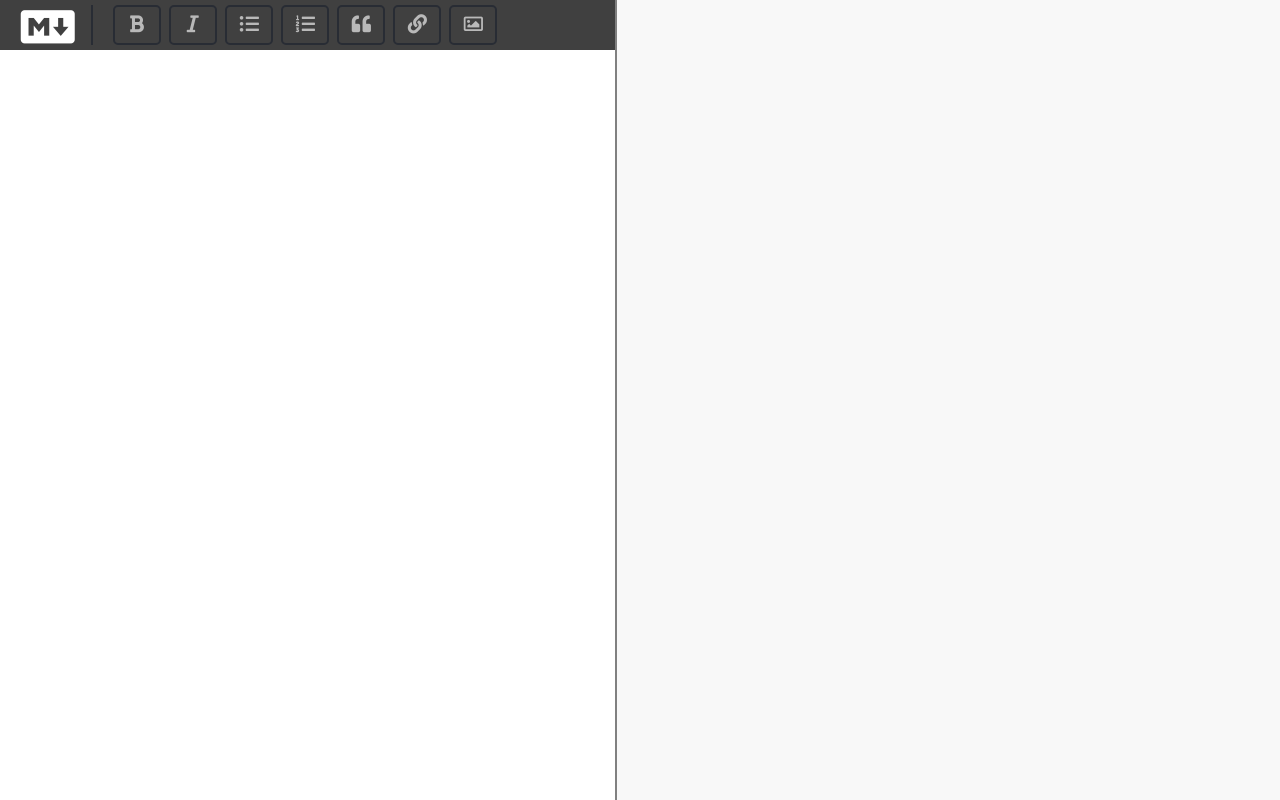
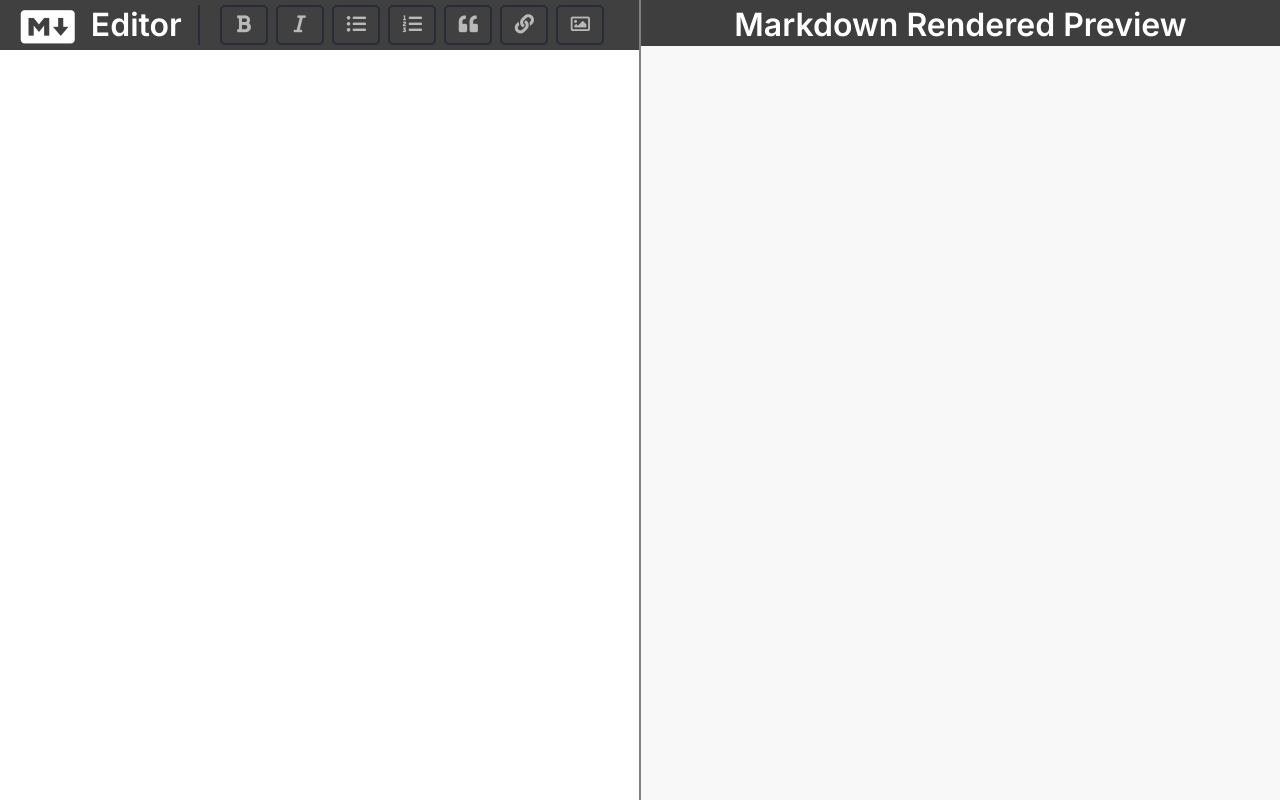
Before and after one commit to shawn-dsilva/react-markdown-editor, a React (Create React App) app: page / in a window 1280 px wide. Built offline with nearby package versions, Linux system fonts and the light colour scheme.

Commit message:
CSS beautification

```diff
--- a/src/App.css
+++ b/src/App.css
@@ -102,11 +102,17 @@
 
 }
 
-.displayDiv {
+.displayDivContainer {
   background-color: rgb(248, 248, 248);
   width: 50%;
   height: 100vh;
+}
+
+.displayDiv {
   padding: 0 1.5rem;
+  overflow-x:hidden;
+  overflow-y: auto;
+  max-height: 94%;
 }
 
 .modal-container {
@@ -175,8 +181,12 @@
   margin-right: 1rem;
   margin-left: 1rem;
   font-size:2.7rem;
+}
+
+.md-text {
+  border-right: 2px solid #282c34;
   padding-right:1rem;
-  border-right: 2px solid #282c34;
+  margin-right: 1rem;
 }
 
 label {
@@ -197,3 +207,13 @@ color:#434344;
 .div-container {
   display:flex;
 }
+
+.displayBanner {
+    background-color: rgba(0,0,0,.75);
+    font-weight: 600;
+    font-size: 2rem;
+    height: 4.5%;
+    text-align: center;
+    color: white;
+    padding:0.3rem;
+}
--- a/src/components/DisplayDiv.js
+++ b/src/components/DisplayDiv.js
@@ -19,8 +19,9 @@ function DisplayDiv() {
     // const test = ` some text   \n some more text   \n more text after newline`;
 
     return (
-        <div className="displayDiv" >
-           <ReactMarkdown components={custom} children={globalState.state} />
+        <div className="displayDivContainer" >
+            <div className="displayBanner"><span>Markdown Rendered Preview</span></div>
+           <ReactMarkdown className="displayDiv" components={custom} children={globalState.state} />
         </div>
     )
 }
--- a/src/components/WriteDiv.js
+++ b/src/components/WriteDiv.js
@@ -46,6 +46,7 @@ function WriteDiv() {
       <div className="writeDivContainer">
       <div className="writeBanner">
       <i className="fab fa-markdown md-logo"></i>
+      <span className="md-text">Editor</span>
       <TextTransform dispatch={dispatch} setNameFromRef={setNameFromRef} textArea={textArea} operator={"b"}
        icon={<i class="fas fa-bold"></i>}/>
       <TextTransform dispatch={dispatch} setNameFromRef={setNameFromRef} textArea={textArea} operator={"i"}
--- a/src/index.css
+++ b/src/index.css
@@ -16,8 +16,21 @@ code {
 }
 
 h1,h2,h3,h4,h5 {
-  font-weight: 600;
-  margin:0;
+  font-weight: 800;
+  margin:3rem 0;
   padding:1rem 0;
-  border-bottom: 2px lightgrey solid;
+  border-bottom: 1px lightgrey solid;
+  color:rgba(0, 0, 0, 0.80)
 }
+
+h1 {
+  font-size: 2.1rem;
+}
+
+h2 {
+  font-size: 1.6rem;
+}
+
+p {
+  font-size: 18px;
+}
```
